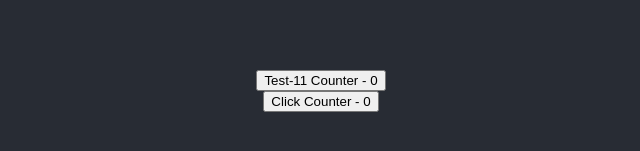
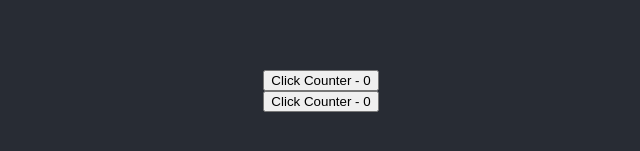
Before and after one commit to kaushal-chauhan/reactjs-beginner, a React (Create React App) app: page / in a window 1280 px wide. Shown: the part 309-460 px from the top of the page, without its empty margins (319-959 px from the left). Built offline with nearby package versions, Linux system fonts and the light colour scheme.

Commit message:
Learning : Render Props

```diff
--- a/src/App.js
+++ b/src/App.js
@@ -22,6 +22,9 @@ import ErrorBoundary from "./components/ErrorBoundary"
 import TestError from "./components/TestError"
 import HoverCounter from "./components/HigherOrderComponents/HoverCounter"
 import ClickCounter from "./components/HigherOrderComponents/ClickCounter"
+import RenderProps from "./components/RenderProps/RenderProps"
+import RPropsHoverCounter from "./components/RenderProps/HoverCounter"
+import RPropsClickCounter from "./components/RenderProps/ClickCounter"
 
 function App() {
   return (
@@ -57,8 +60,10 @@ function App() {
         <ErrorBoundary>
           <TestError hasError="1"/>
         </ErrorBoundary> */}
-        <HoverCounter title="Test-11"/>
-        <ClickCounter />
+        {/* <HoverCounter title="Test-11"/>
+        <ClickCounter /> */}
+        <RenderProps render={(count, clickEvent) => <RPropsHoverCounter count={count} clickEvent={clickEvent}/>}/>
+        <RenderProps render={(count, clickEvent) => <RPropsClickCounter count={count} clickEvent={clickEvent}/>}/>
       </header>
     </div>
   );
--- /dev/null
+++ b/src/components/RenderProps/ClickCounter.js
@@ -0,0 +1,7 @@
+
+function ClickCounter({count, clickEvent})
+{
+    return <button onClick={clickEvent}>Click Counter - {count}</button>
+}
+
+export default ClickCounter
--- /dev/null
+++ b/src/components/RenderProps/HoverCounter.js
@@ -0,0 +1,6 @@
+
+function HoverCounter({count, clickEvent})
+{
+    return <button onMouseOver={clickEvent}>Click Counter - {count}</button>
+}
+export default HoverCounter
--- /dev/null
+++ b/src/components/RenderProps/RenderProps.js
@@ -0,0 +1,19 @@
+import React, {Component} from "react";
+
+class RenderProps extends Component {
+    constructor(props) {
+        super(props)
+        this.state = {
+            count: 0
+        }
+    }
+    clickEvent = () => {
+        this.setState({
+            count: this.state.count + 1
+        })
+    }
+    render() {
+        return <>{this.props.render(this.state.count, this.clickEvent)}</>
+    }
+}
+export default RenderProps
```
